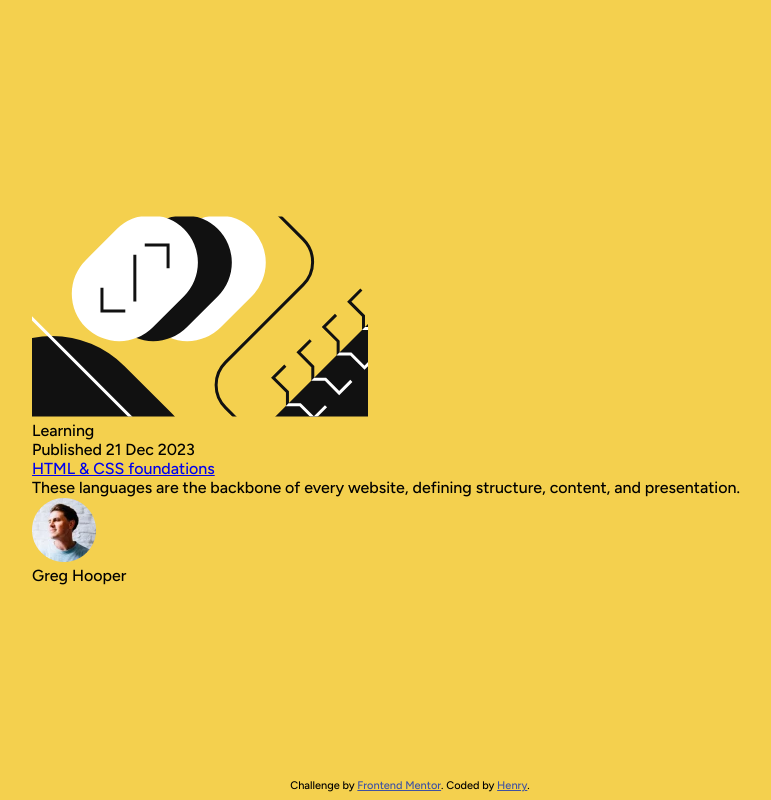
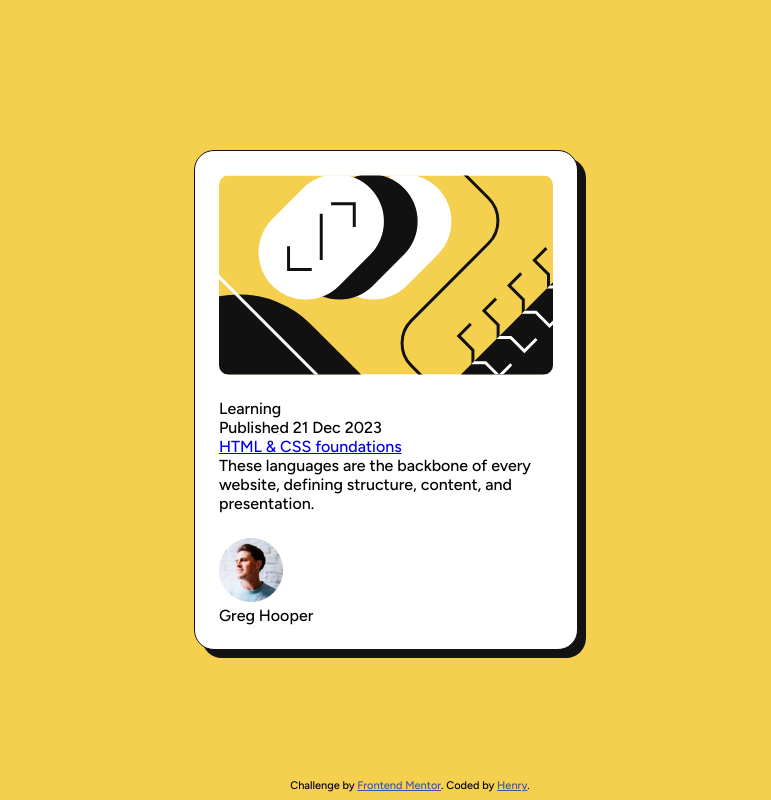
Before and after one commit to Henrydevlab/blog-preview-card, a plain HTML site: page index.html in a window 1280 px wide. Shown: the top 800 px of the page, without its empty margins (254-1025 px from the left). Drawn offline with Linux system fonts and the light colour scheme.

Commit message:
style: Implement card layout, spacing, and distinct offset shadow

```diff
--- a/style.css
+++ b/style.css
@@ -37,3 +37,37 @@ body {
     bottom: 0.5rem;
     width: 100%;
 }
+
+/* * 2. Blog Card Structure
+ */
+.blog-card {
+    background-color: var(--clr-white);
+    max-width: 384px; /* Card width from desktop design */
+    border: 1px solid var(--clr-gray-950);
+    border-radius: 20px;
+    padding: 1.5rem; /* 24px padding */
+    display: flex;
+    flex-direction: column;
+    gap: 1.5rem;
+
+    /* Default box shadow: creates a black border and a yellow shadow */
+    box-shadow: 8px 8px 0px 0px var(--clr-gray-950);
+
+    /* Add a transition for the hover effect */
+    transition: box-shadow 0.3s ease, transform 0.3s ease;
+}
+
+/* * Interactive State 1: Card Hover/Focus
+ * Changes the shadow and lifts the card
+ */
+.blog-card:hover,
+.blog-card:focus-within {
+    box-shadow: 16px 16px 0px 0px var(--clr-gray-950);
+    transform: translate(-4px, -4px); /* Slight lift */
+    cursor: pointer;
+}
+
+.card-image {
+    width: 100%;
+    border-radius: 10px;
+}
```
